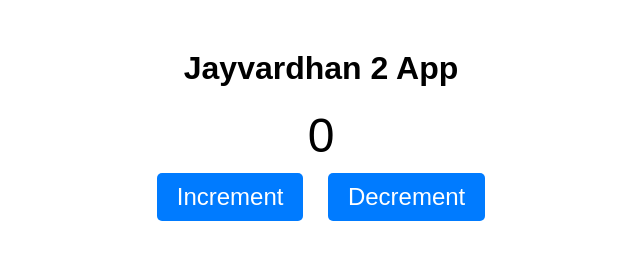
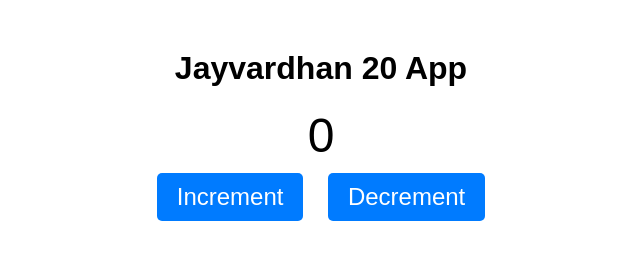
Before and after one commit to jayvardhan2111/circle-cli, a plain HTML site: page index.html in a window 1280 px wide. Shown: the whole page, without its empty margins (319-959 px from the left). Drawn offline with Linux system fonts and the light colour scheme.

Commit message:
added new code

```diff
--- a/index.html
+++ b/index.html
@@ -34,7 +34,7 @@
   </style>
 </head>
 <body>
-  <h1>Jayvardhan 2 App</h1>
+  <h1>Jayvardhan 20 App</h1>
   <div class="counter" id="counter">0</div>
   <button class="button" onclick="increment()">Increment</button>
   <button class="button" onclick="decrement()">Decrement</button>
```
